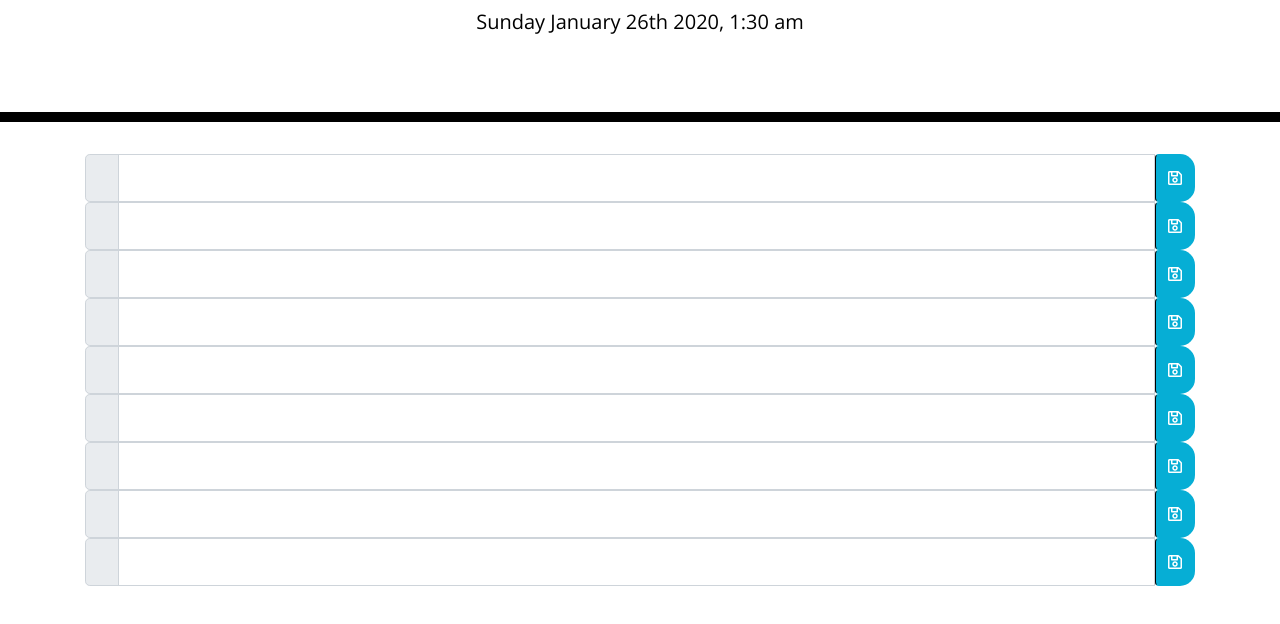
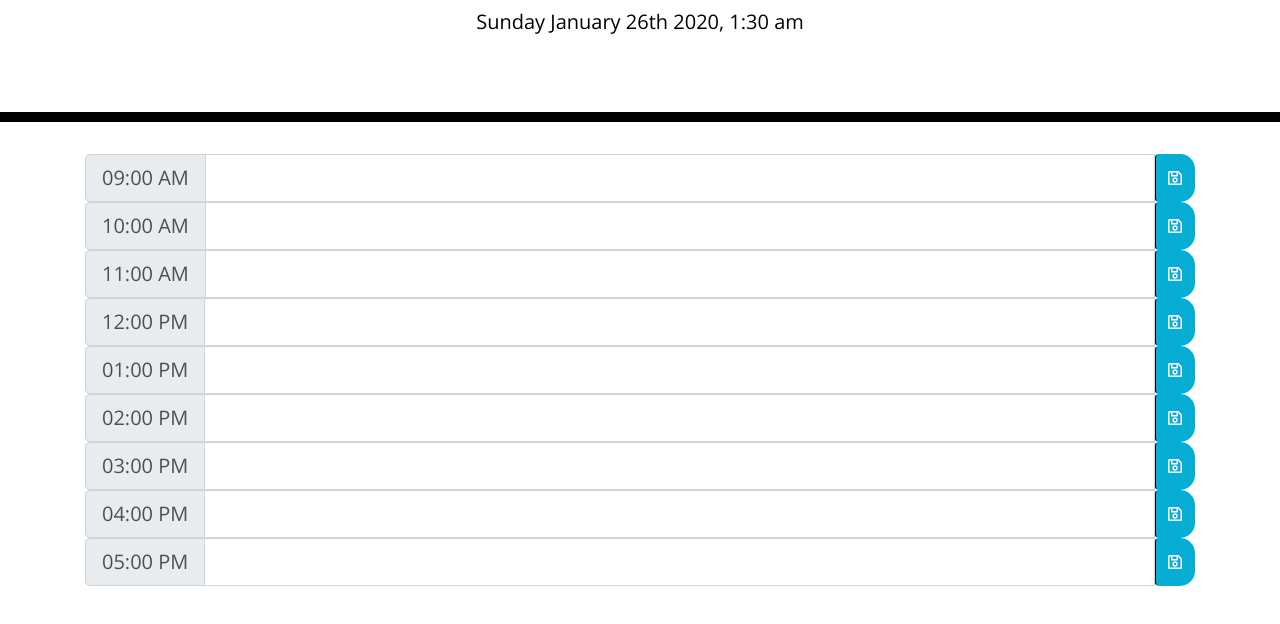
Before and after one commit to TiaDevilish/Work-Day-Scheduler, a plain HTML site: page index.html in a window 1280 px wide. Shown: the part 182-806 px from the top of the page. Drawn offline with nearby package versions, Linux system fonts and the light colour scheme.

Commit message:
timeblock are in

```diff
--- a/script.js
+++ b/script.js
@@ -3,5 +3,44 @@ $("#currentDay").text(moment().format('dddd MMMM Do YYYY, h:mm a'));
 var currentTime = moment();
 //rounds it to the nearest hour
 currentTime = currentTime.startOf("hour");
+//
 var pastTime = moment().startOf('day').add(9, "hours");
-console.log(currentTime)
+console.log(currentTime);
+
+
+//timeblocks
+var timeBlock1 = pastTime.add(0, "h");
+timeBlock1 = timeBlock1.format('hh:mm A');
+$(".block1").text(timeBlock1);
+
+var timeBlock2 = pastTime.add(1, "h");
+timeBlock2 = timeBlock2.format('hh:mm A');
+$(".block2").text(timeBlock2);
+
+var timeBlock3 = pastTime.add(1, "h");
+timeBlock3 = timeBlock3.format('hh:mm A');
+$(".block3").text(timeBlock3);
+
+var timeBlock4 = pastTime.add(1, "h");
+timeBlock4 = timeBlock4.format('hh:mm A');
+$(".block4").text(timeBlock4);
+
+var timeBlock5 = pastTime.add(1, "h");
+timeBlock5 = timeBlock5.format('hh:mm A');
+$(".block5").text(timeBlock5);
+
+var timeBlock6 = pastTime.add(1, "h");
+timeBlock6 = timeBlock6.format('hh:mm A');
+$(".block6").text(timeBlock6);
+
+var timeBlock7 = pastTime.add(1, "h");
+timeBlock7 = timeBlock7.format('hh:mm A');
+$(".block7").text(timeBlock7);
+
+var timeBlock8 = pastTime.add(1, "h");
+timeBlock8 = timeBlock8.format('hh:mm A');
+$(".block8").text(timeBlock8);
+
+var timeBlock9 = pastTime.add(1, "h");
+timeBlock9 = timeBlock9.format('hh:mm A');
+$(".block9").text(timeBlock9);
--- a/style.css
+++ b/style.css
@@ -69,3 +69,7 @@ body {
     font-size: 20px;
     transition: all .3s ease-in-out;
   }
+
+  .container{
+    margin-bottom: 150px;
+  }
```
